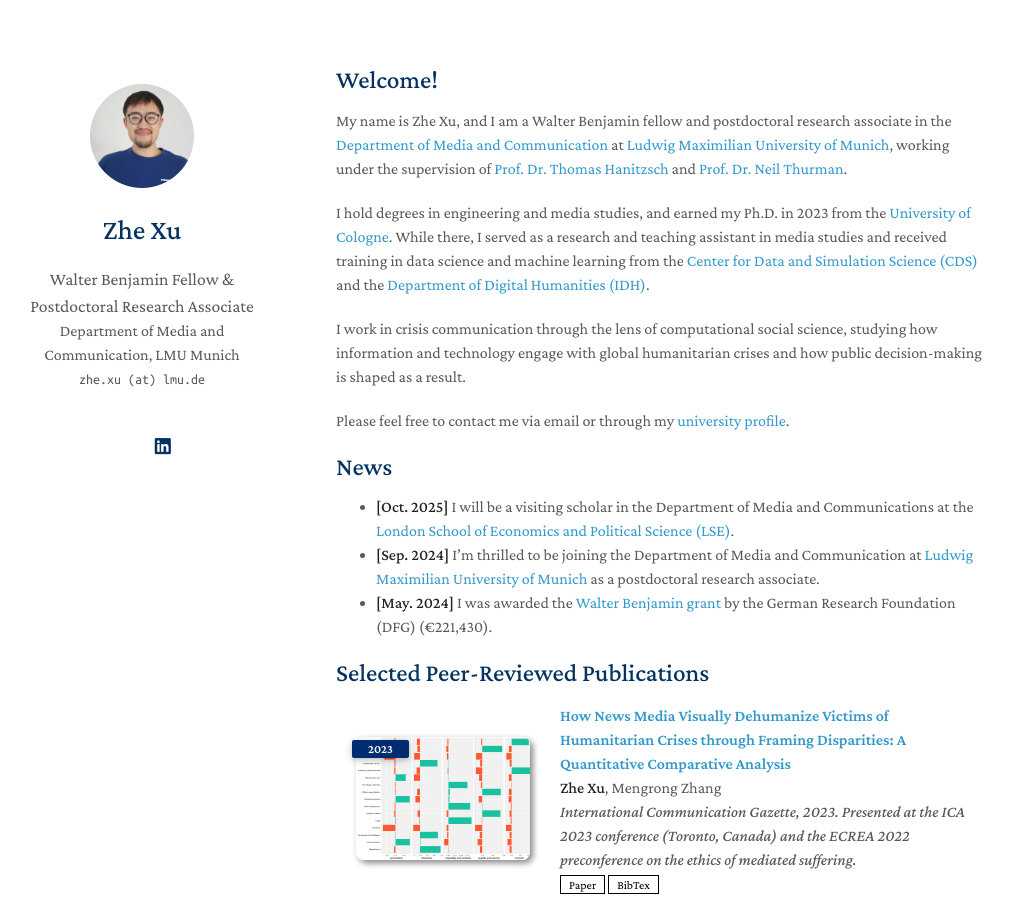
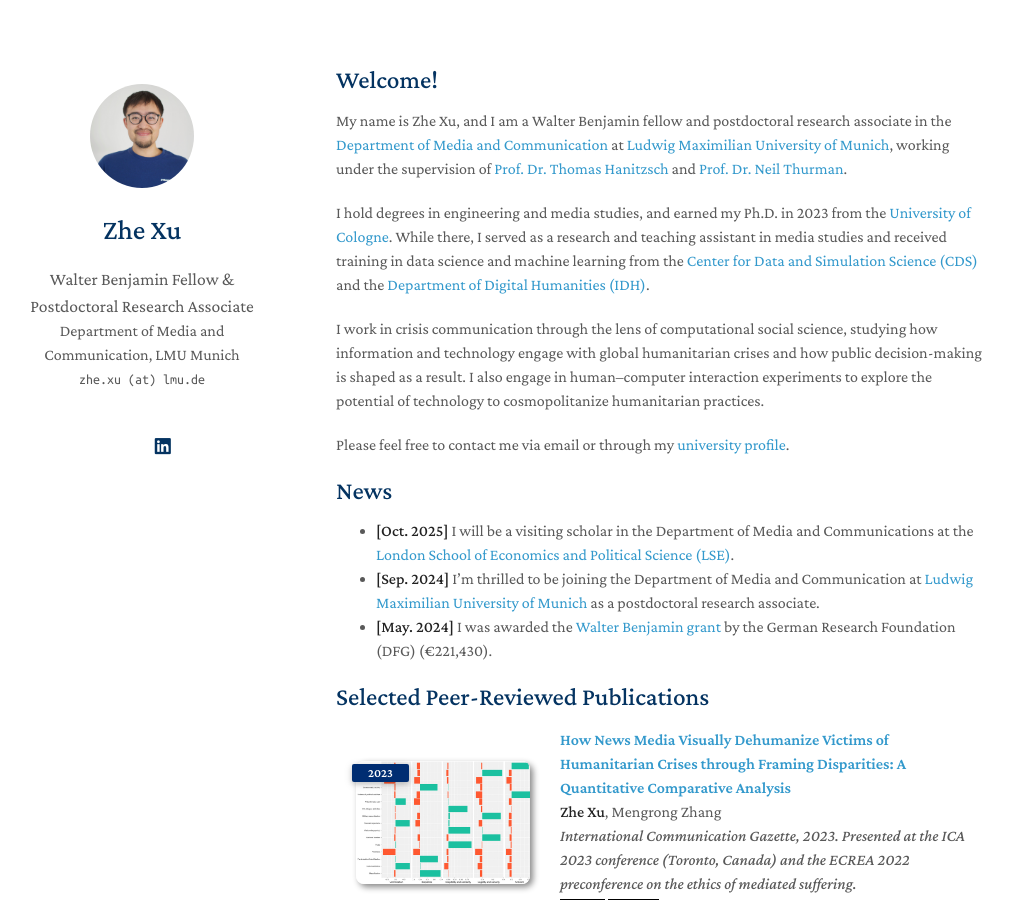
Before and after one commit to zhexuphd/home, a Jekyll site: the page built from index.md, in a window 1280 px wide and 900 px high. Shown: the whole window, without its empty margins (134-1147 px from the left). Built offline with Jekyll 4.4.1, drawn with Linux system fonts in a browser that asks for light colours; a style sheet for code colours, icons or effects is not loaded; our own code applies the rules of GitHub Pages for plain Markdown files.

Commit message:
Update index.md

```diff
--- a/index.md
+++ b/index.md
@@ -7,7 +7,7 @@
 
 I hold degrees in engineering and media studies, and earned my Ph.D. in 2023 from the [University of Cologne](https://www.uni-koeln.de/en/). While there, I served as a research and teaching assistant in media studies and received training in data science and machine learning from the [Center for Data and Simulation Science (CDS)](https://cds.uni-koeln.de/en/) and the [Department of Digital Humanities (IDH)](https://dh.phil-fak.uni-koeln.de/).
 
-I work in crisis communication through the lens of computational social science, studying how information and technology engage with global humanitarian crises and how public decision-making is shaped as a result.
+I work in crisis communication through the lens of computational social science, studying how information and technology engage with global humanitarian crises and how public decision-making is shaped as a result. I also engage in human–computer interaction experiments to explore the potential of technology to cosmopolitanize humanitarian practices.
 
 Please feel free to contact me via email or through my [university profile](https://www.ifkw.uni-muenchen.de/organisation/personen/mitarbeiter/xu_zhe/index.html).
 
```
